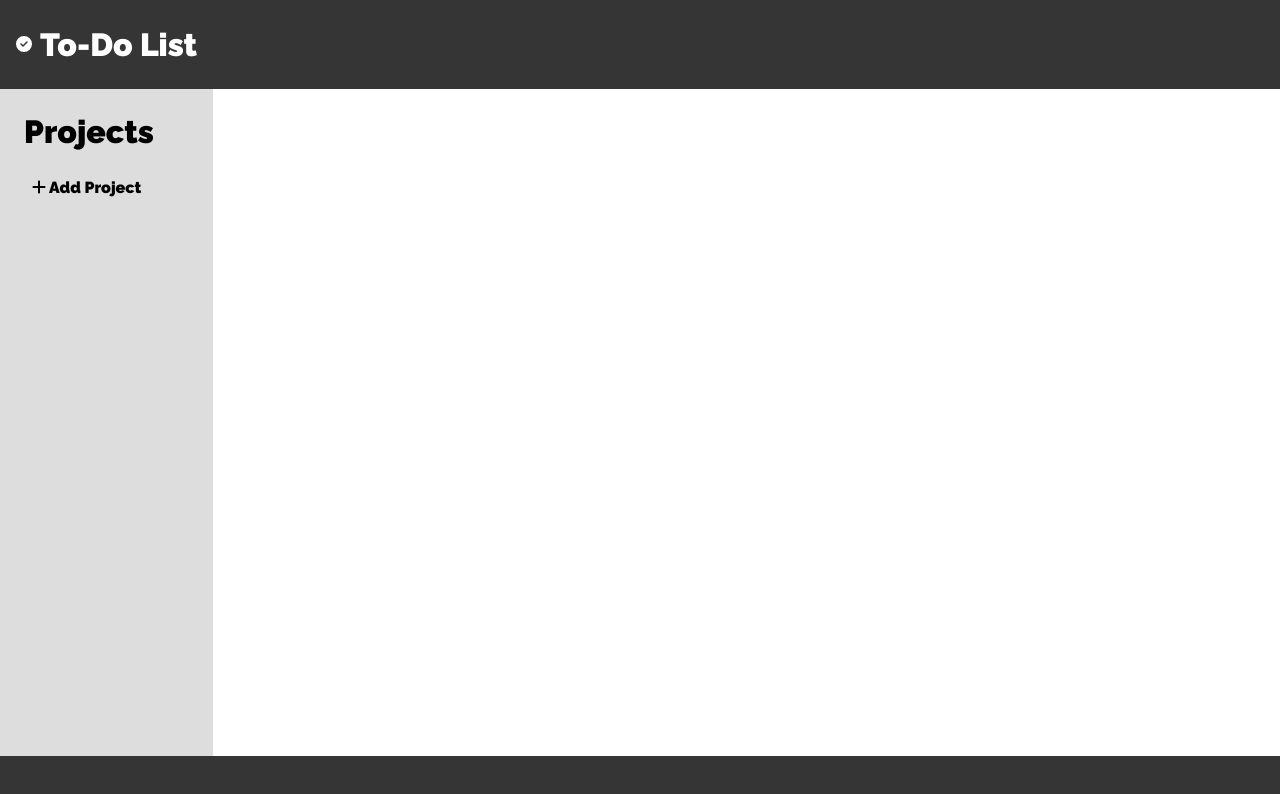
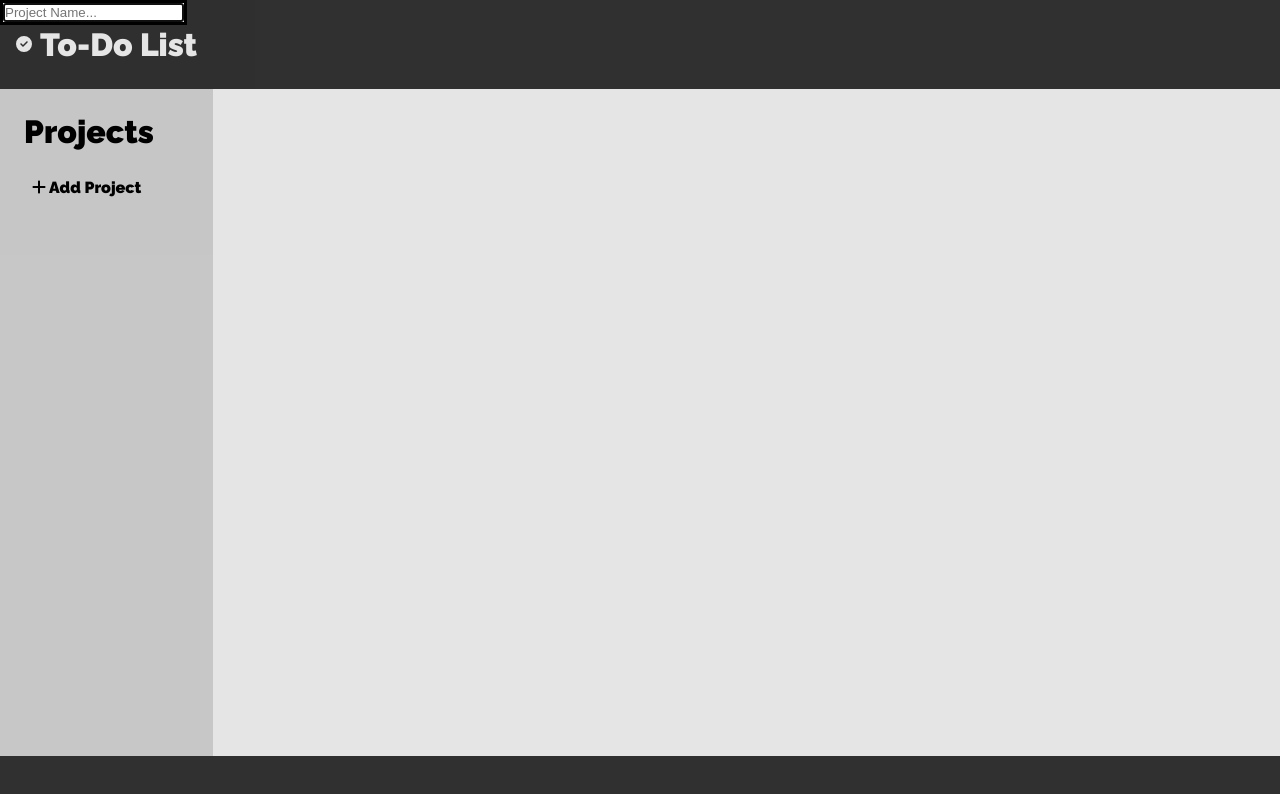
Before and after one commit to Afer1991/to-do-list, a website built with webpack: page src/index.html in a window 1280 px wide. Both pictures are taken after a click on the button "Add Project". Built offline with nearby package versions, Linux system fonts and the light colour scheme.

Commit message:
Create project class and add modal for new projects

```diff
--- /dev/null
+++ b/src/addProject.js
@@ -0,0 +1,5 @@
+class Project {
+  constructor(name) {
+    this.name = name;
+  }
+}
--- a/src/index.js
+++ b/src/index.js
@@ -1,8 +1,9 @@
-import renderUI from './renderUi.js';
+import renderUI from './renderUI.js';
 import "./style.css";
 import { library, dom } from "@fortawesome/fontawesome-svg-core";
 import { faCircleCheck } from "@fortawesome/free-solid-svg-icons/faCircleCheck";
 import { faPlus } from "@fortawesome/free-solid-svg-icons/faPlus";
+import addProject from './addProject.js';
 
 
 library.add(faCircleCheck);
@@ -10,3 +11,10 @@ library.add(faPlus);
 dom.watch();
 
 renderUI();
+
+const addPrjctBtn = document.getElementById("add-project");
+const prjctModal = document.getElementById("project-modal");
+
+addPrjctBtn.addEventListener("click", () => {
+  prjctModal.showModal();
+});
--- a/src/renderUi.js
+++ b/src/renderUI.js
@@ -20,6 +20,28 @@ const renderUI = () => {
   sidebarPara.textContent = "Projects";
   sidebar.appendChild(sidebarPara);
 
+  const projectContainer = document.createElement("div");
+  projectContainer.classList.add("project-container");
+  sidebar.appendChild(projectContainer);
+
+  const prjctModal = document.createElement("dialog");
+  prjctModal.setAttribute("id", "project-modal");
+  sidebar.appendChild(prjctModal);
+
+  const prjModalPara = document.createElement("p");
+  prjctModal.appendChild(prjModalPara);
+
+  const prjModalLbl = document.createElement("label");
+  prjModalLbl.setAttribute("for", "name");
+  prjModalPara.appendChild(prjModalLbl);
+
+  const prjModalInput = document.createElement("input");
+  prjModalInput.setAttribute("type", "text");
+  prjModalInput.setAttribute("id", "project-name");
+  prjModalInput.setAttribute("placeholder", "Project Name...");
+  prjModalInput.required = true;
+  prjModalPara.appendChild(prjModalInput);
+
   const addPrjctBtn = document.createElement("button");
   addPrjctBtn.setAttribute("id", "add-project");
   addPrjctBtn.innerHTML = '<i class="fas fa-plus"></i> Add Project';
--- a/src/style.css
+++ b/src/style.css
@@ -55,6 +55,7 @@ h1 {
   padding: 4px 8px;
   font-family: 'Raleway';
   border: none;
+  border-radius: 5px;
   background: #DDD;
   font-size: 1rem;
 }
```
